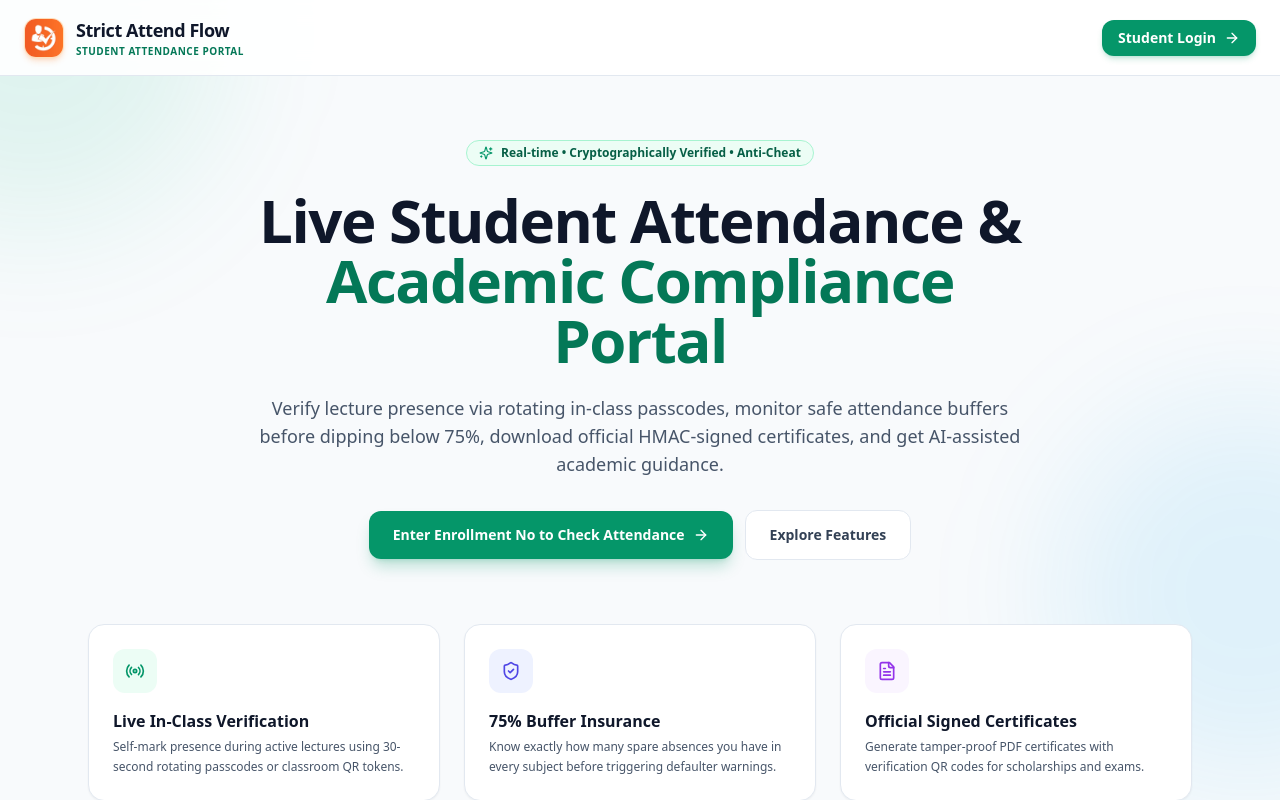
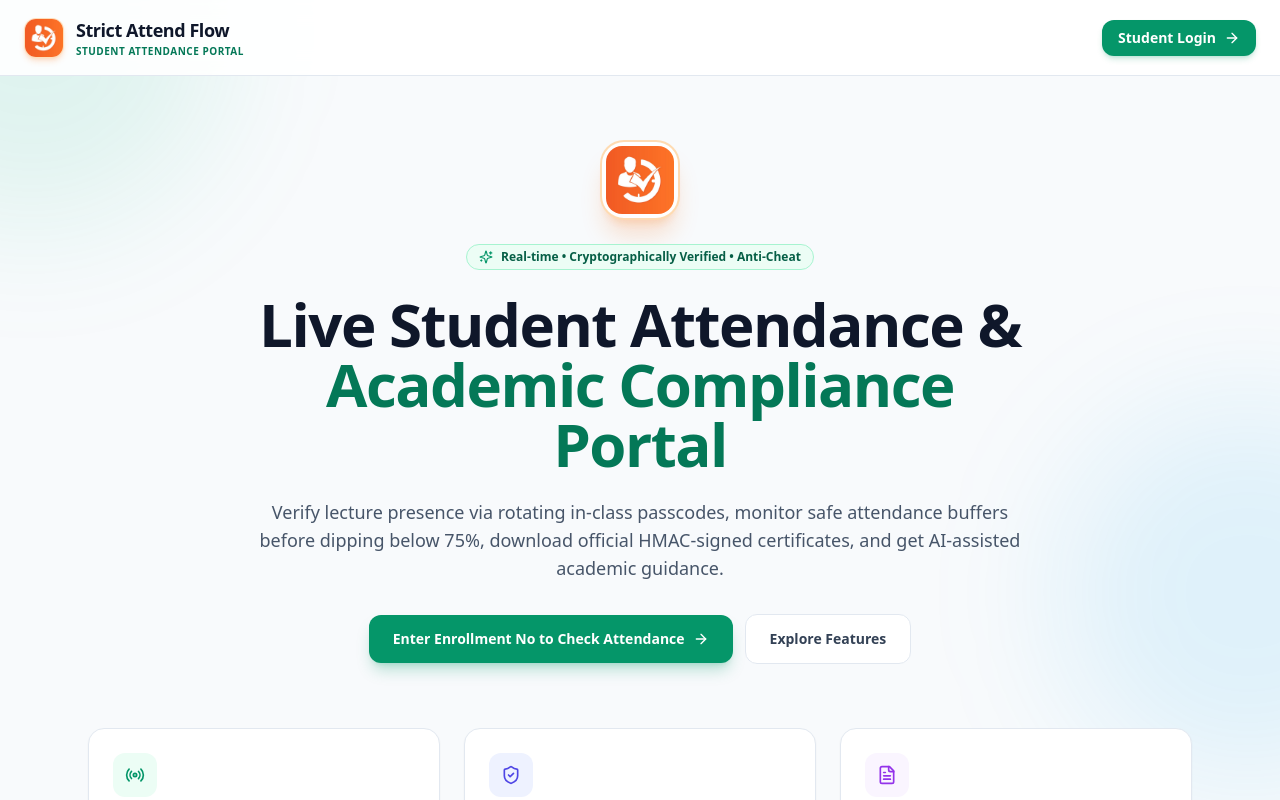
Before and after one commit to kxbir-git/Strict-Attend-Flow-Live-Student-Attendance-Portal, a Next.js app: page / in a window 1280 px wide. Shown: the top 800 px of the page. Built offline with nearby package versions, Linux system fonts and the light colour scheme.

Commit message:
feat: Add prominent branding logo to README, hero section, student cards and headers

```diff
--- a/src/app/login/page.tsx
+++ b/src/app/login/page.tsx
@@ -339,8 +339,13 @@ function LoginForm() {
             {/* 1. STUDENT IDENTITY CARD */}
             <div className="bg-slate-50 rounded-2xl border border-slate-200 p-5 space-y-4">
               <div className="flex items-center gap-3.5 pb-3 border-b border-slate-200">
-                <div className="w-12 h-12 rounded-xl bg-emerald-600 text-white flex items-center justify-center font-black text-xl shadow-xs">
-                  {studentResult.student.name.charAt(0)}
+                <div className="relative">
+                  <div className="w-12 h-12 rounded-xl bg-emerald-600 text-white flex items-center justify-center font-black text-xl shadow-xs">
+                    {studentResult.student.name.charAt(0)}
+                  </div>
+                  <div className="absolute -bottom-1 -right-1 w-5 h-5 rounded-md overflow-hidden border border-orange-200 bg-white shadow-2xs">
+                    <Image src="/logo.png" alt="Logo" width={20} height={20} className="w-full h-full object-cover" />
+                  </div>
                 </div>
                 <div>
                   <h2 className="text-lg font-black text-slate-900 leading-tight">
--- a/src/app/page.tsx
+++ b/src/app/page.tsx
@@ -56,6 +56,17 @@ export default function HomePage() {
       {/* Main Hero Section */}
       <main className="relative z-10 max-w-6xl mx-auto px-6 py-16 flex-1 flex flex-col justify-center">
         <div className="text-center max-w-3xl mx-auto space-y-6">
+          <div className="w-20 h-20 mx-auto rounded-3xl overflow-hidden shadow-xl shadow-orange-500/20 border-2 border-orange-200/90 bg-white p-1">
+            <Image
+              src="/logo.png"
+              alt="Strict Attend Flow"
+              width={80}
+              height={80}
+              className="w-full h-full object-cover rounded-2xl"
+              priority
+            />
+          </div>
+
           <div className="inline-flex items-center gap-2 px-3 py-1 rounded-full text-xs font-bold bg-emerald-50 border border-emerald-200 text-emerald-800">
             <Sparkles className="w-3.5 h-3.5 text-emerald-600" /> Real-time • Cryptographically Verified • Anti-Cheat
           </div>
--- a/src/app/student/dashboard/page.tsx
+++ b/src/app/student/dashboard/page.tsx
@@ -2,6 +2,7 @@
 
 import React, { useState, useEffect } from "react";
 import Link from "next/link";
+import Image from "next/image";
 import {
   GraduationCap,
   Radio,
@@ -92,8 +93,13 @@ export default function StudentDashboard() {
       <div className="bg-white border border-slate-200 rounded-3xl p-6 sm:p-7 shadow-sm space-y-5">
         <div className="flex flex-col sm:flex-row sm:items-center justify-between gap-4 pb-4 border-b border-slate-100">
           <div className="flex items-center gap-4">
-            <div className="w-14 h-14 rounded-2xl bg-emerald-100/70 border border-emerald-200 flex items-center justify-center text-emerald-800 font-black text-2xl shadow-xs">
-              {student.name ? student.name[0] : "S"}
+            <div className="relative">
+              <div className="w-14 h-14 rounded-2xl bg-emerald-100/70 border border-emerald-200 flex items-center justify-center text-emerald-800 font-black text-2xl shadow-xs">
+                {student.name ? student.name[0] : "S"}
+              </div>
+              <div className="absolute -bottom-1 -right-1 w-6 h-6 rounded-lg overflow-hidden border border-orange-200 bg-white shadow-xs">
+                <Image src="/logo.png" alt="Strict Attend Flow" width={24} height={24} className="w-full h-full object-cover" />
+              </div>
             </div>
             <div>
               <div className="flex items-center gap-2">
```
Also changed, not shown: 1 other file (tests, documents, lock files or other folders).
